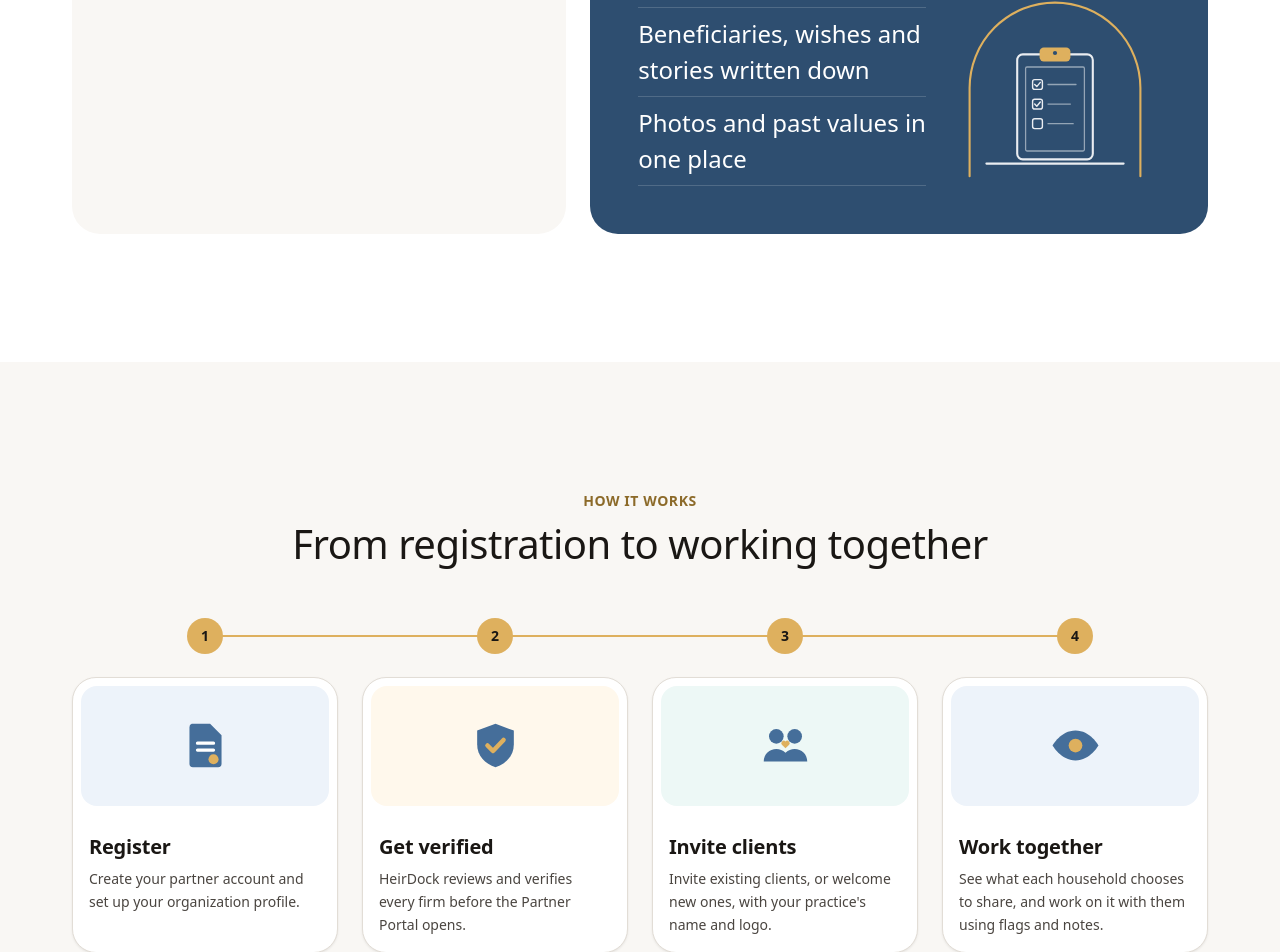
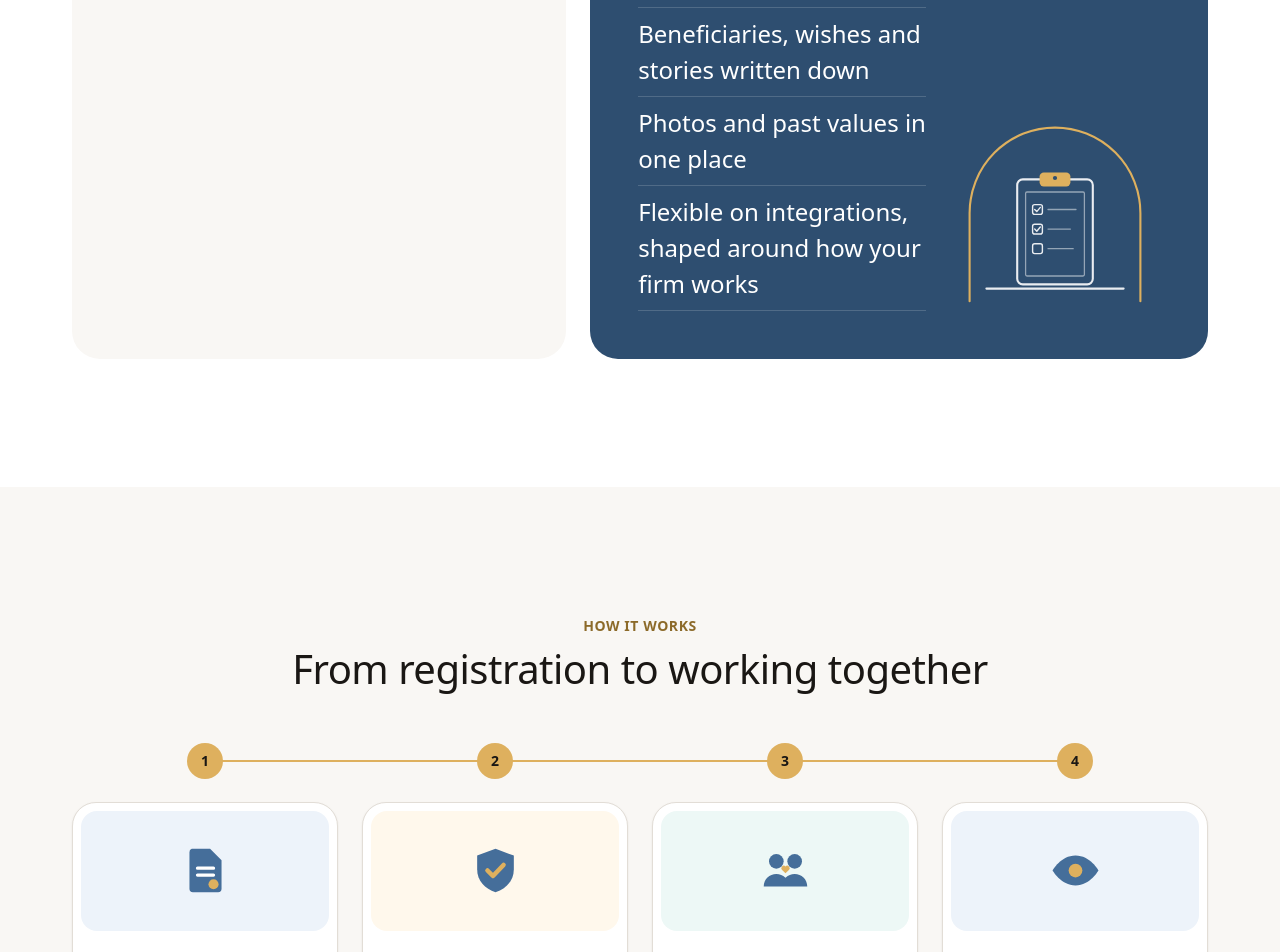
Before and after one commit to HeirDock/heirdock-website, a React (Vite) app in the folder apps/web/: page /professional in a window 1280 px wide. Shown: the part 1834-2786 px from the top of the page. Built offline with nearby package versions, Linux system fonts and the light colour scheme.

Commit message:
Professional landing: a line on integrations in the "With HeirDock" card (#73)
Adds "Flexible on integrations, shaped around how your firm works" as the last row. The professional pages said nothing about integrations, and agents and advisors will ask.

```diff
--- a/apps/web/src/pages/partner/Landing.tsx
+++ b/apps/web/src/pages/partner/Landing.tsx
@@ -88,6 +88,7 @@ export default function PartnerLanding() {
                   <li>Photos, receipts and serial numbers already attached</li>
                   <li>Beneficiaries, wishes and stories written down</li>
                   <li>Photos and past values in one place</li>
+                  <li>Flexible on integrations, shaped around how your firm works</li>
                 </ul>
               </div>
               <div className="asset-gap__drawing asset-gap__drawing--small">
```
